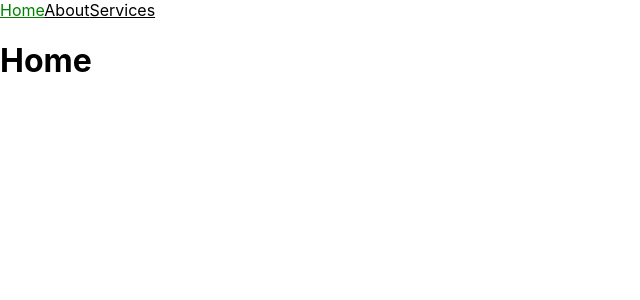
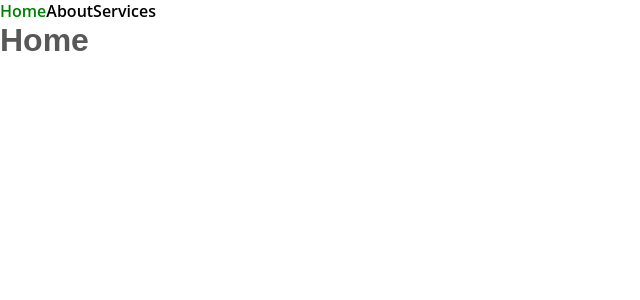
Before and after one commit to danxczm/galactest, a React (Create React App) app: page / in a window 1280 px wide. Shown: the top 300 px of the page, without its empty margins (0-640 px from the left). Built offline with nearby package versions, Linux system fonts and the light colour scheme.

Commit message:
feat: some basic css

```diff
--- a/src/index.css
+++ /dev/null
@@ -1,11 +0,0 @@
-body {
-  margin: 0;
-  font-family: -apple-system, BlinkMacSystemFont, 'Segoe UI', 'Roboto', 'Oxygen', 'Ubuntu',
-    'Cantarell', 'Fira Sans', 'Droid Sans', 'Helvetica Neue', sans-serif;
-  -webkit-font-smoothing: antialiased;
-  -moz-osx-font-smoothing: grayscale;
-}
-
-code {
-  font-family: source-code-pro, Menlo, Monaco, Consolas, 'Courier New', monospace;
-}
--- a/src/index.js
+++ b/src/index.js
@@ -4,7 +4,7 @@ import { BrowserRouter } from 'react-router-dom';
 
 import App from './App';
 
-import './index.css';
+import './index.scss';
 
 ReactDOM.createRoot(document.getElementById('root')).render(
   <React.StrictMode>
--- /dev/null
+++ b/src/index.scss
@@ -0,0 +1,72 @@
+* {
+  padding: 0;
+  box-sizing: border-box;
+}
+
+html {
+  scroll-behavior: smooth;
+}
+
+body {
+  margin: 0;
+  font-family: 'Open Sans', sans-serif;
+  color: #585858;
+  font-size: 16px;
+  font-weight: 600;
+}
+
+h1,
+h2,
+h3,
+h4,
+h5,
+h6 {
+  margin: 0;
+  font-family: 'Exo', sans-serif;
+  font-weight: 700;
+}
+
+h1 {
+  font-weight: 600;
+}
+
+h2 {
+  color: #313131;
+  font-family: 'Exo', sans-serif;
+  font-size: 32px;
+  text-transform: capitalize;
+  position: relative;
+  z-index: 2;
+}
+
+.container {
+  max-width: 89.5%;
+  margin: 0 auto;
+}
+
+a {
+  color: #212121;
+  text-decoration: none;
+}
+
+ul {
+  list-style: none;
+  margin: 0;
+}
+
+.border {
+  width: 294px;
+  height: 12px;
+  background: #e9a923;
+  position: absolute;
+  bottom: 6px;
+  border-radius: 21px;
+  transition: all 1s linear;
+  z-index: 0;
+}
+
+@media (max-width: 495px) {
+  .border {
+    height: 10px;
+  }
+}
```
